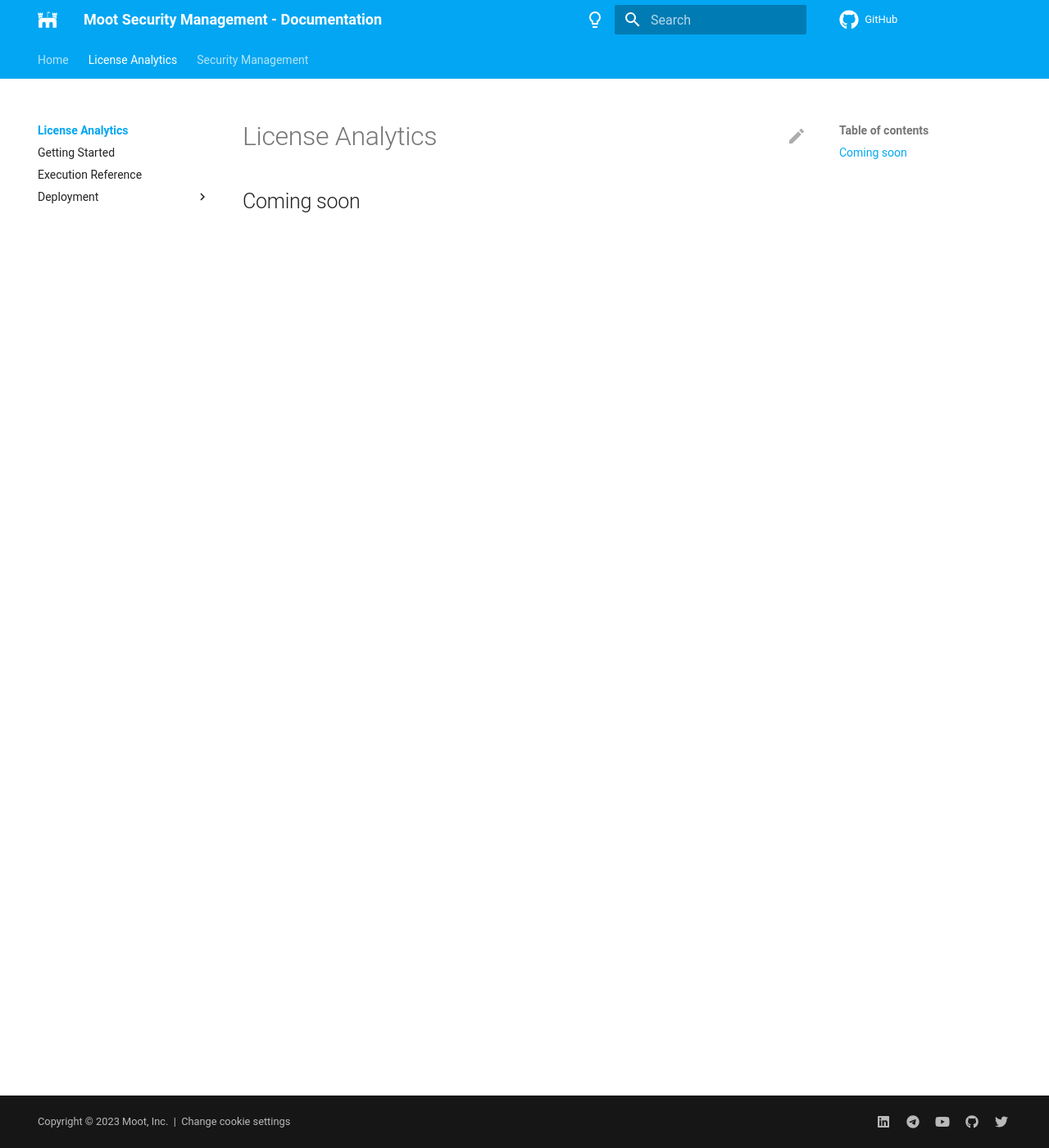
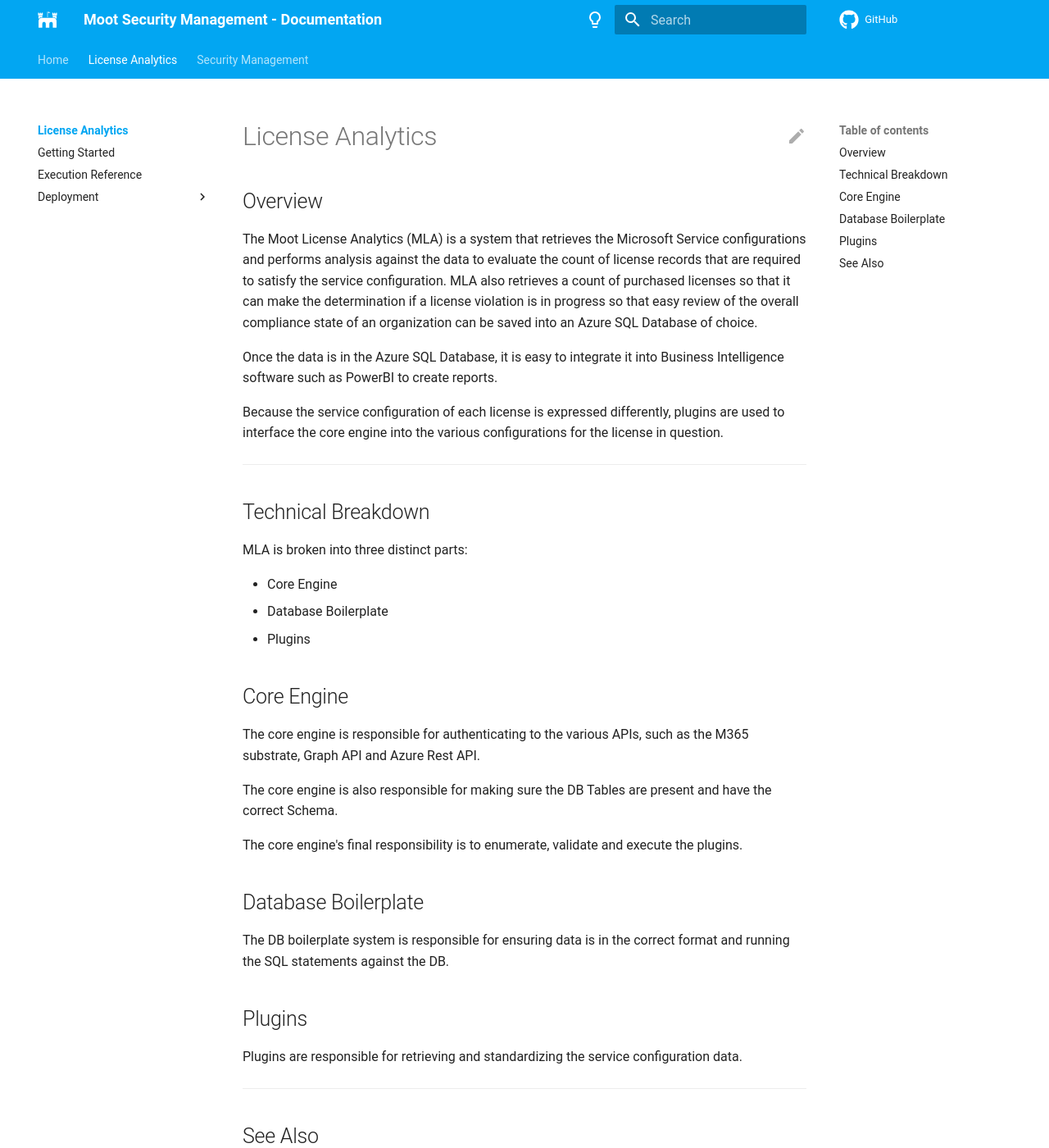
Before and after one commit to Software-Hardware-Integration-Lab/Documentation, an MkDocs documentation site: the page built from docs/License-Analytics/index.md, in a window 1280 px wide and 1400 px high. Shown: the whole window at 82% size. Built offline with MkDocs 1.6.1 and Material for MkDocs 9.7.7, drawn with Linux system fonts in a browser that asks for light colours; comment, search, counter and statistics services are not loaded; some of the changed text lies outside the part shown.

Commit message:
Initial MLA Landing
Landing page that describes what MLA is and how it is structured.

```diff
--- a/docs/License-Analytics/index.md
+++ b/docs/License-Analytics/index.md
@@ -1,3 +1,43 @@
 # License Analytics
 
-## Coming soon
+## Overview
+
+The Moot License Analytics (MLA) is a system that retrieves the Microsoft Service configurations and performs analysis against the data to evaluate the count of license records that are required to satisfy the service configuration.
+MLA also retrieves a count of purchased licenses so that it can make the determination if a license violation is in progress so that easy review of the overall compliance state of an organization can be saved into an Azure SQL Database of choice.
+
+Once the data is in the Azure SQL Database, it is easy to integrate it into Business Intelligence software such as PowerBI to create reports.
+
+Because the service configuration of each license is expressed differently, plugins are used to interface the core engine into the various configurations for the license in question.
+
+---
+
+## Technical Breakdown
+
+MLA is broken into three distinct parts:
+
+- Core Engine
+- Database Boilerplate
+- Plugins
+
+## Core Engine
+
+The core engine is responsible for authenticating to the various APIs, such as the M365 substrate, Graph API and Azure Rest API.
+
+The core engine is also responsible for making sure the DB Tables are present and have the correct Schema.
+
+The core engine's final responsibility is to enumerate, validate and execute the plugins.
+
+## Database Boilerplate
+
+The DB boilerplate system is responsible for ensuring data is in the correct format and running the SQL statements against the DB.
+
+## Plugins
+
+Plugins are responsible for retrieving and standardizing the service configuration data.
+
+---
+
+## See Also
+
+- [Supported Licenses](SupportedLicenses.md)
+- [Plugins](Plugins/index.md)
```
